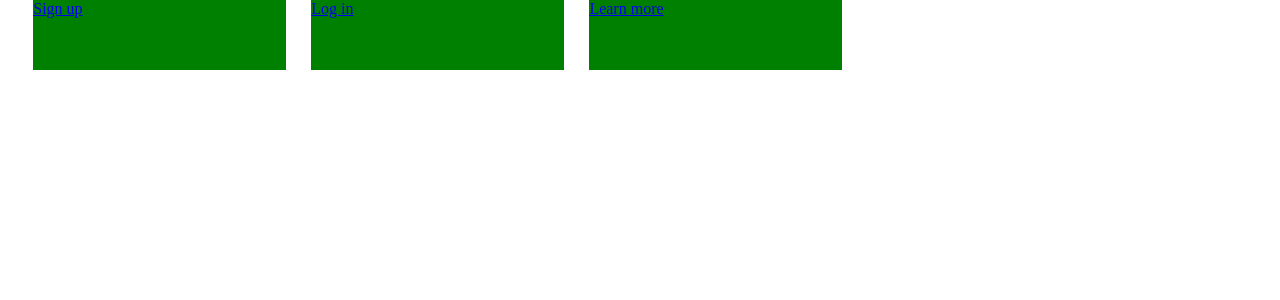
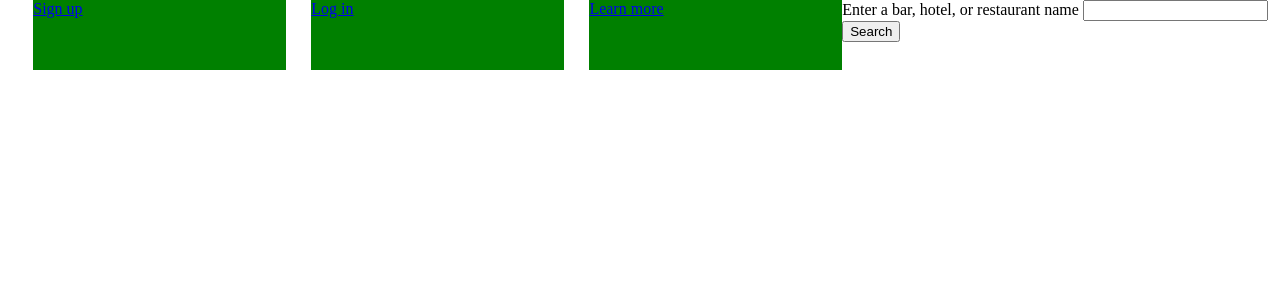
Before and after one commit to thekitbag/truscore, a Flask app: page / in a window 1280 px wide. Shown: the part 71-371 px from the top of the page. Run offline with Flask 2, Linux system fonts and the light colour scheme.

Commit message:
second commit

```diff
--- a/truscore/forms.py
+++ b/truscore/forms.py
@@ -13,3 +13,7 @@ class LoginForm(Form):
   email = StringField('Email', validators=[DataRequired("Please enter your email address."), Email("Please enter your email address.")])
   password = PasswordField('Password', validators=[DataRequired("Please enter a password.")])
   submit = SubmitField("Sign in")
+
+class SearchForm(Form):
+  search = StringField('Enter a bar, hotel, or restaurant name', validators=[DataRequired("Please enter a search term.")])
+  submit = SubmitField("Search")
--- a/truscore/templates/index.html
+++ b/truscore/templates/index.html
@@ -8,6 +8,25 @@
         <a href="{{ url_for('login') }}" class="btn-secondary">Log in</a>
         <a href="{{ url_for('about') }}" class="btn-secondary">Learn more</a>
       </div>
+      <div class="search-section">
+        <form method="POST" action="/search">
+        {{ form.hidden_tag() }}
+
+        <div class="form-group">
+          {{ form.search.label }}
+
+          {% if form.search.errors %}
+            {% for error in form.password.errors %}
+              <p class="error-message">{{ error }}</p>
+            {% endfor %}
+          {% endif %}
+
+          {{ form.search }}
+        </div>
+
+        {{ form.submit(class="btn-primary") }}
+      </form>
+      </div>
 
       <div class="clearfix"></div>
 
--- a/truscore/templates/login.html
+++ b/truscore/templates/login.html
@@ -21,7 +21,7 @@
         {{ form.submit(class="btn-primary") }}
 
       </form>
-      <h2>DOn't have an account?</h2>
+      <h2>Don't have an account?</h2>
       <a href="{{ url_for('signup') }}" class="btn-primary">Sign up</a>
 
     </div>
--- a/truscore/templates/search.html
+++ b/truscore/templates/search.html
@@ -0,0 +1 @@
+<h1>You'll see this page if you're logged in {{name}}</h1>
--- a/truscore/views.py
+++ b/truscore/views.py
@@ -1,14 +1,15 @@
 from flask import session, render_template, request, redirect, url_for, json
 from truscore import app, db
 from .models import User
-from .forms import SignupForm, LoginForm
+from .forms import SignupForm, LoginForm, SearchForm
 
 @app.route("/")
 def index():
+  form = SearchForm()
   if 'email' not in session:
-    return render_template("index.html")
+    return render_template("index.html", form=form)
   else:
-    return redirect(url_for('loggedInHomePage', name=session.get('name')))
+    return redirect(url_for('search', form=form, name=session.get('name')))
 
 @app.route("/about")
 def about():
@@ -17,7 +18,7 @@ def about():
 @app.route("/signup", methods=["GET", "POST"])
 def signup():
   if 'email' in session:
-    return redirect(url_for('loggedInHomePage', name=session.get('name')))
+    return redirect(url_for('search', name=session.get('name')))
 
   form = SignupForm()
 
@@ -31,7 +32,7 @@ def signup():
 
       session['email'] = newuser.email
       session['name'] = newuser.firstname
-      return redirect(url_for('loggedInHomePage', name=session.get('name')))
+      return redirect(url_for('search', name=session.get('name')))
 
   elif request.method == "GET":
     return render_template('signup.html', form=form)
@@ -39,7 +40,7 @@ def signup():
 @app.route("/login", methods=["GET", "POST"])
 def login():
   if 'email' in session:
-    return redirect(url_for('loggedInHomePage', name=session.get('name')))
+    return redirect(url_for('search', name=session.get('name')))
 
   form = LoginForm()
 
@@ -54,7 +55,7 @@ def login():
       if user is not None and user.check_password(password):
         session['email'] = form.email.data
         session['name'] = user.firstname
-        return redirect(url_for('loggedInHomePage', name=session.get('name')))
+        return redirect(url_for('search', name=session.get('name')))
       else:
         return redirect(url_for('login'))
 
@@ -68,8 +69,12 @@ def logout():
   return redirect(url_for('index'))
 
 @app.route("/search", methods=["GET", "POST"])
-def loggedInHomePage():
-  if 'email' in session:
-    return render_template('search.html', name=session.get('name'))
-  else:
-    return redirect(url_for('index'))
+def search():
+  if request.method == "GET":
+    if 'email' in session:
+      return render_template('search.html', name=session.get('name'))
+    else:
+      return redirect(url_for('index'))
+
+  if request.method == "POST":
+    return "These are your results"
```
Also changed, not shown: 2 other files.
